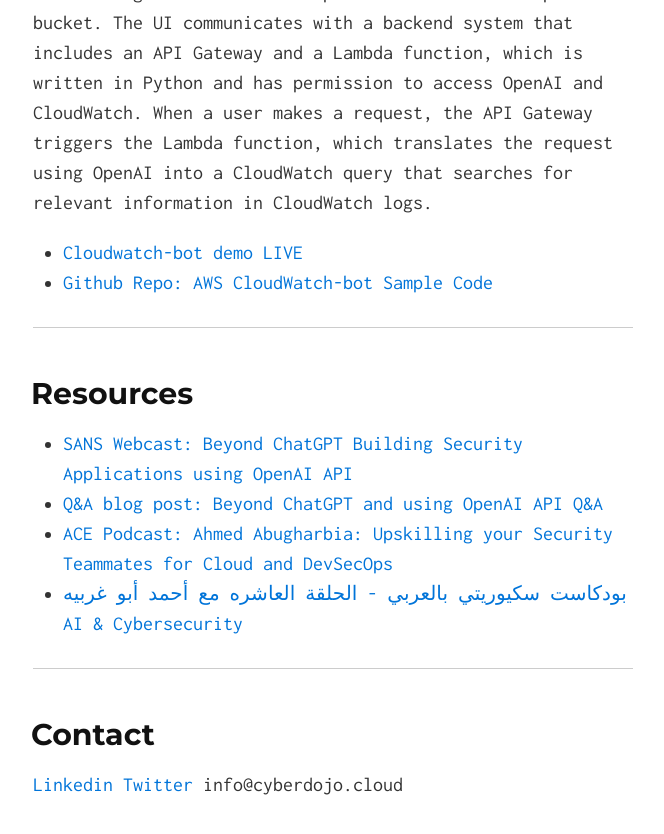
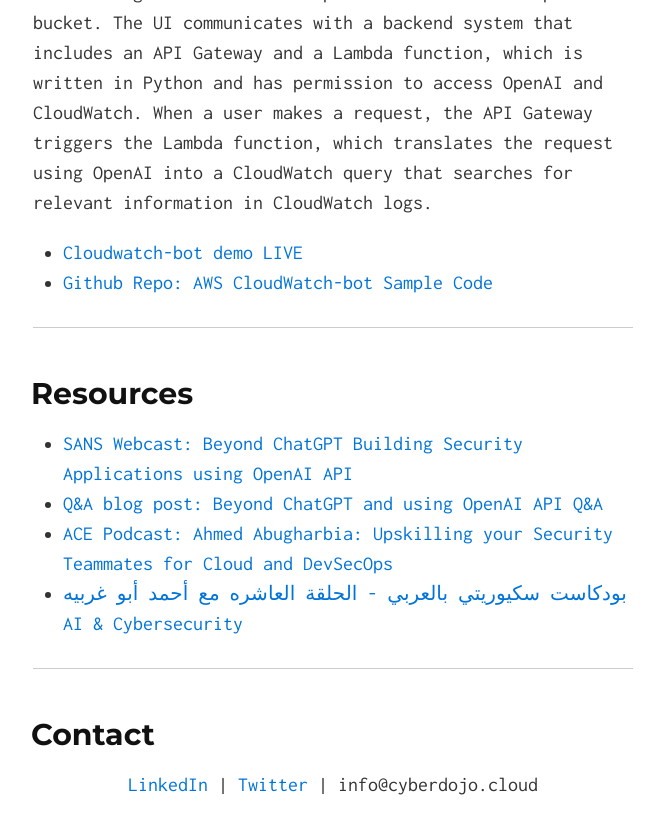
Before and after one commit to Ahmed-AG/cyberdojo-page, a Jekyll site: the page built from index.md, in a window 1280 px wide and 900 px high, scrolled down 1725 px. Shown: the top 834 px of the window, without its empty margins (307-971 px from the left). Built offline with Jekyll 4.4.1, drawn with Linux system fonts in a browser that asks for light colours; some of the changed lines change nothing that is shown.

Commit message:
Update page

```diff
--- a/index.md
+++ b/index.md
@@ -52,6 +52,8 @@
 ---
 
 ## <a id="contact"></a>Contact
-[Linkedin](https://www.linkedin.com/in/ahmadabugharbieh/){:target="_blank"}
-[Twitter](https://twitter.com/aagsec){:target="_blank"}
+<center>
+<A href="https://www.linkedin.com/in/ahmadabugharbieh/" target="_blank">LinkedIn</A> |
+<A href="https://twitter.com/aagsec" target="_blank">Twitter</A> |
 info@cyberdojo.cloud
+</center>
```
